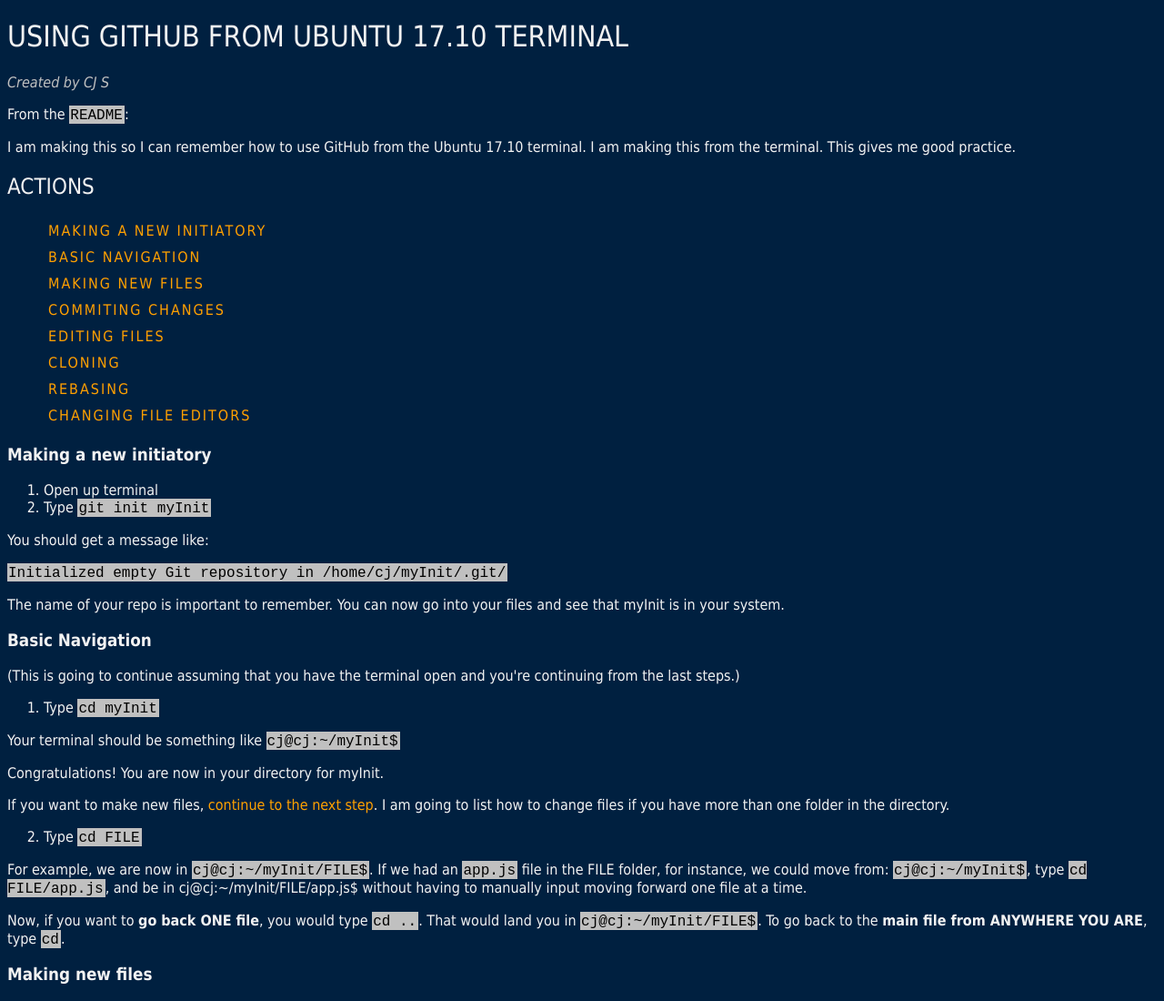
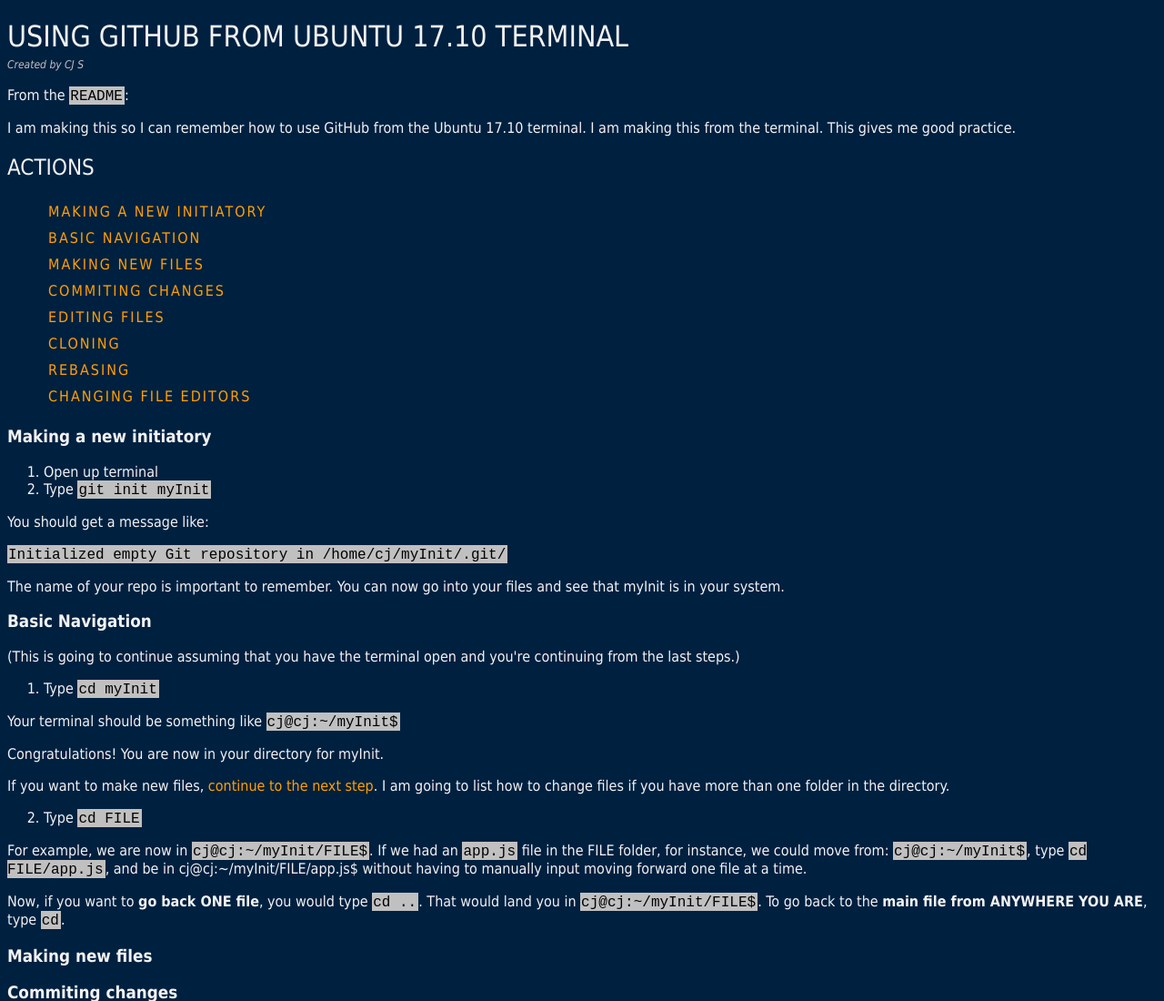
Before and after one commit to Redew/GitHub-From-Terminal, a plain HTML site: page index.html in a window 1280 px wide. Shown: the top 1100 px of the page at 91% size. Drawn offline with Linux system fonts and the light colour scheme.

Commit message:
CSS: Update credits

```diff
--- a/index.html
+++ b/index.html
@@ -7,7 +7,7 @@
 	</head>
 	<body>
 		<h1>Using GitHub from Ubuntu 17.10 Terminal</h1>
-		<p class="credit">Created by CJ S</p>
+		<p><span class="credit">Created by CJ S</span></p>
 		<p>From the <span class="mono">README</span>:</p>
 		<p>I am making this so I can remember how to use GitHub from the Ubuntu 17.10 terminal. I am making this from the terminal. This gives me good practice.</p>
 		<h2>Actions</h2>
--- a/style.css
+++ b/style.css
@@ -11,9 +11,13 @@
 	text-transform: uppercase;
 	font-weight: 100;
 }
+h1 {
+	margin-bottom: -15px;
+}
 .credit {
 	font-style: italic;
 	color: silver;
+	font-size: 12px;
 }
 li.special {
 	list-style-type: none;
```
